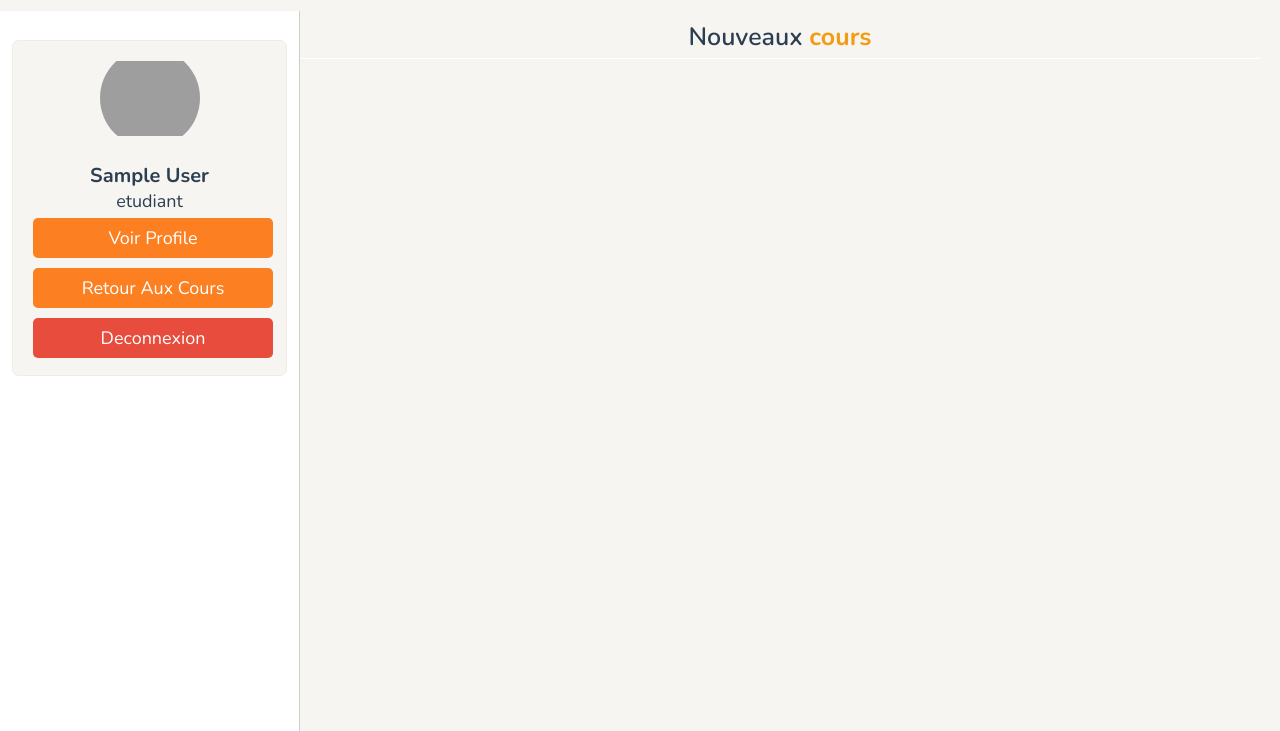
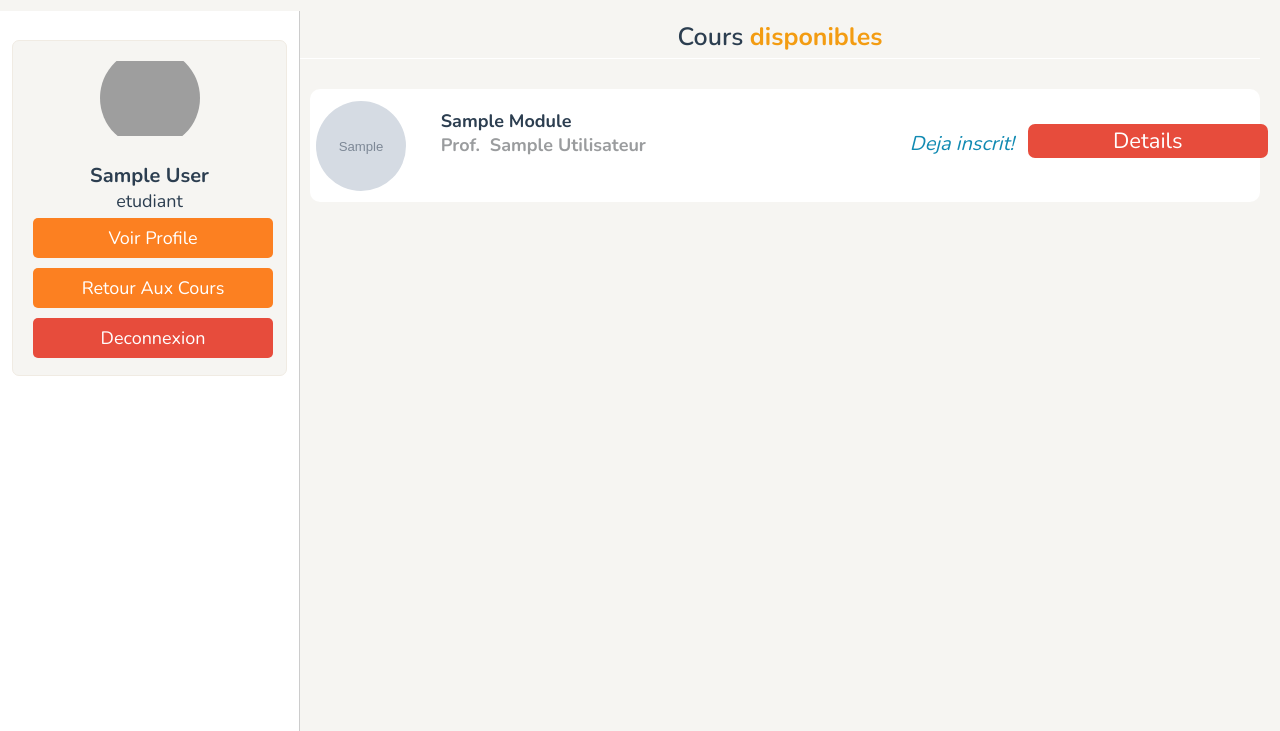
Before and after one commit to MohamedAmineAitJaakike/E-LearningPlatform, a PHP site: page /nouveaux_cours.php in a window 1280 px wide. Shown: the part 69-800 px from the top of the page. Run offline with PHP 8.4, Linux system fonts and the light colour scheme; the visitor is signed in with stand-in values (Sample User, id 1); tables that the repository leaves empty hold one stand-in row (values such as "Sample post"); grey boxes marked "Sample" are stand-in pictures; grey boxes are pictures that could not be loaded.

Commit message:
Update nouveaux_cours.php

```diff
--- a/nouveaux_cours.php
+++ b/nouveaux_cours.php
@@ -29,7 +29,7 @@ $cours = $result->fetch_all(MYSQLI_ASSOC);
     <div <?php if(isset($_GET['details'])) echo 'class="blurred"'; ?>>
         <section class="home-grid">
             <div class="sub-title">
-                <h4 class='title-content'>Nouveaux <span>cours</span></h4>
+                <h4 class='title-content'>Cours <span>disponibles</span></h4>
             </div>
             <?php if (!empty($cours)) { ?>
                 <?php foreach ($cours as $cour) {?>
@@ -77,7 +77,37 @@ $cours = $result->fetch_all(MYSQLI_ASSOC);
                                 </div>
                             </div>
                         </div>
-                    <?php }?>
+                    <?php }else{?>
+                        <div class="box">
+                            <div class="course-item">
+
+                                <div class="course-item-image">
+                                    <img src="./users_images/<?php echo $cour['prof_image']; ?>" width='100' alt="">
+                                </div>
+                                <div class="course-item-text">
+                                    <div class="cour-infos">
+                                        <div class="cour-nom" style="margin-bottom:3%;margin-left:3%;">
+                                            <h4><?php echo $cour['titre_cours'] ?></h4>
+                                            <div class="cour-prof">
+                                                <h4 class="prof-nom">Prof. &nbsp;<?php echo $cour['nom_proprietaire'] ?></h4>
+                                            </div>
+                                        </div>
+
+                                        <div style="display:flex;flex-direction:row;column-gap:2%;">
+                                            <span style="color:var(--bleu);white-space:nowrap;margin-right:2%;margin-top:2%;font-size:2rem"><em>Deja inscrit!</em></span>
+                                            <form  method="GET">
+                                                <div class="btn-incri">
+                                                    <button class="btn delete-btn" name="details">Details</button>
+                                                </div>
+                                            </form>
+                                        </div>
+                                    </div>
+
+                                </div>
+                            </div>
+
+
+                        <?php }?>
                 <?php }?>
             <?php } else { ?>
                 <div class="sub-title"><center><p class='title-content'>Pas de cours disponibles pour le moment.</p></center></div>
@@ -161,7 +191,39 @@ $cours = $result->fetch_all(MYSQLI_ASSOC);
                             </div>
                         </div>
                         </div>
-            <?php }?>
+            <?php }else{?>
+                <div class="box">
+                            <div class="course-item">
+
+                                <div class="course-item-image">
+                                    <img src="./users_images/<?php echo $cour['prof_image']; ?>" width='100' alt="">
+                                </div>
+                                <div class="course-item-text">
+                                    <div class="cour-infos">
+                                        <div class="cour-nom" style="margin-bottom:3%;margin-left:3%;">
+                                            <h4><?php echo $cour['titre_cours'] ?></h4>
+                                            <div class="cour-prof">
+                                                <h4 class="prof-nom">Prof. &nbsp;<?php echo $cour['nom_proprietaire'] ?></h4>
+                                            </div>
+                                        </div>
+
+                                        <div style="display:flex;flex-direction:row;column-gap:2%;">
+                                            <span style="color:var(--bleu);white-space:nowrap;margin-right:2%;margin-top:2%;font-size:2rem"><em>Deja inscrit!</em></span>
+                                            <form  method="GET">
+                                                <div class="btn-incri">
+                                                    <button class="btn delete-btn" name="details">Details</button>
+                                                </div>
+                                            </form>
+                                        </div>
+                                    </div>
+
+                                </div>
+                            </div>
+
+
+
+
+                <?php }?>
         <?php
             }
         }
```
